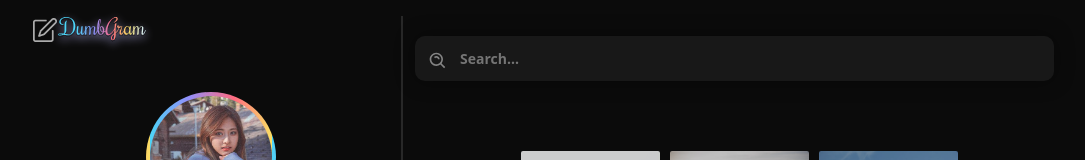
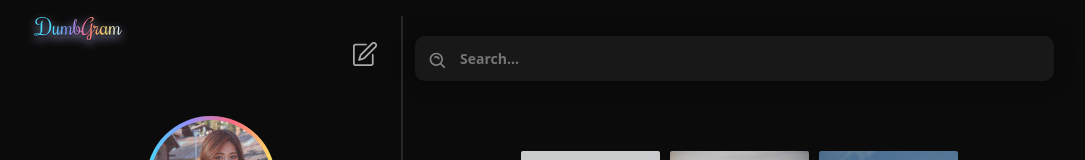
Before and after one commit to joelhkbn/fe_dumbgram, a React (Create React App) app: page /feed in a window 1280 px wide. Shown: the top 160 px of the page, without its empty margins (49-1134 px from the left). Built offline with nearby package versions, Linux system fonts and the light colour scheme.

Commit message:
nambah edit

```diff
--- a/src/pages/Feed.js
+++ b/src/pages/Feed.js
@@ -19,9 +19,9 @@ const Feed = () => {
         <Row>
           <Col xl={4}>
             <div>
-              <img src={editLogo} alt='edit' />
               <img className={cssModule.logo} src={Logo} alt='logo' />
               <div className={cssModule.profile}>
+                <img className={cssModule.edited} src={editLogo} alt='edit' />
                 <img className={cssModule.img} src={Profile} alt='profile' />
               </div>
               <div className={cssModule.info}>
--- a/src/pages/Feed.module.css
+++ b/src/pages/Feed.module.css
@@ -1,6 +1,12 @@
 .logo {
   width: 90px;
   filter: drop-shadow(0px 3px 5px #a4a1d4);
+}
+
+.edited {
+  display: flex;
+  align-items: center;
+  margin-left: 320px;
 }
 
 .img {
```
